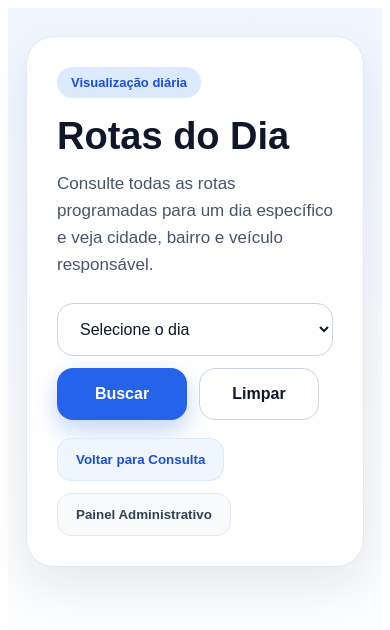
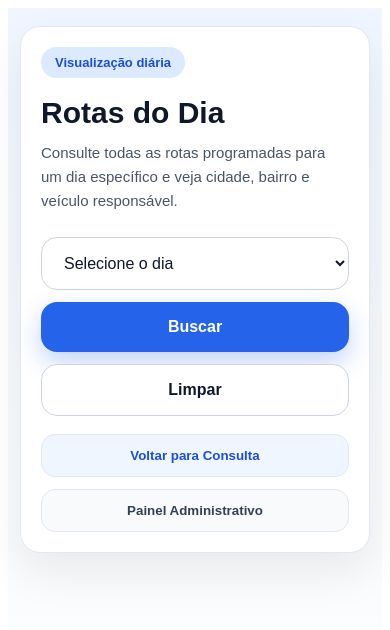
Before and after one commit to projetosdigs-web/rotas-web, a React (Vite) app: page /rotas-dia in a window 390 px wide. Shown: the top 630 px of the page. Built offline with nearby package versions, Linux system fonts and the light colour scheme.

Commit message:
mobile first rotas do dia

```diff
--- a/src/pages/RotasDia.jsx
+++ b/src/pages/RotasDia.jsx
@@ -1,4 +1,4 @@
-import { useState } from "react";
+import { useState, useEffect } from "react";
 import { api } from "../services/api";
 
 function traduzirDia(valor) {
@@ -48,6 +48,17 @@ export default function RotasDia() {
   const [rotas, setRotas] = useState([]);
   const [loading, setLoading] = useState(false);
   const [buscou, setBuscou] = useState(false);
+  const [isMobile, setIsMobile] = useState(false);
+
+  useEffect(() => {
+    function handleResize() {
+      setIsMobile(window.innerWidth <= 768);
+    }
+
+    handleResize();
+    window.addEventListener("resize", handleResize);
+    return () => window.removeEventListener("resize", handleResize);
+  }, []);
 
   async function buscarRotas() {
     if (weekday === "") {
@@ -82,7 +93,7 @@ export default function RotasDia() {
         minHeight: "100vh",
         background:
           "linear-gradient(180deg, #eff6ff 0%, #f8fafc 45%, #ffffff 100%)",
-        padding: "28px 18px 48px",
+        padding: isMobile ? "18px 12px 36px" : "28px 18px 48px",
         fontFamily: "Arial, sans-serif",
       }}
     >
@@ -90,8 +101,8 @@ export default function RotasDia() {
         <div
           style={{
             background: "#ffffff",
-            borderRadius: 28,
-            padding: 30,
+            borderRadius: isMobile ? 20 : 28,
+            padding: isMobile ? 20 : 30,
             boxShadow: "0 18px 45px rgba(15,23,42,0.08)",
             border: "1px solid #e2e8f0",
             marginBottom: 24,
@@ -115,7 +126,7 @@ export default function RotasDia() {
           <h1
             style={{
               margin: 0,
-              fontSize: 38,
+              fontSize: isMobile ? 30 : 38,
               lineHeight: 1.1,
               color: "#0f172a",
             }}
@@ -127,7 +138,7 @@ export default function RotasDia() {
             style={{
               marginTop: 12,
               color: "#475569",
-              fontSize: 17,
+              fontSize: isMobile ? 15 : 17,
               lineHeight: 1.6,
               maxWidth: 760,
             }}
@@ -139,6 +150,7 @@ export default function RotasDia() {
           <div
             style={{
               display: "flex",
+              flexDirection: isMobile ? "column" : "row",
               gap: 12,
               flexWrap: "wrap",
               marginTop: 24,
@@ -149,13 +161,15 @@ export default function RotasDia() {
               onChange={(e) => setWeekday(e.target.value)}
               style={{
                 flex: 1,
-                minWidth: 260,
+                minWidth: isMobile ? "100%" : 260,
+                width: isMobile ? "100%" : "auto",
                 padding: "16px 18px",
                 borderRadius: 16,
                 border: "1px solid #cbd5e1",
                 fontSize: 16,
                 background: "#fff",
                 color: "#0f172a",
+                boxSizing: "border-box",
               }}
             >
               <option value="">Selecione o dia</option>
@@ -179,7 +193,8 @@ export default function RotasDia() {
                 fontSize: 16,
                 fontWeight: "bold",
                 cursor: "pointer",
-                minWidth: 130,
+                minWidth: isMobile ? "100%" : 130,
+                width: isMobile ? "100%" : "auto",
                 boxShadow: "0 10px 24px rgba(37,99,235,0.28)",
               }}
             >
@@ -197,7 +212,8 @@ export default function RotasDia() {
                 fontSize: 16,
                 fontWeight: "bold",
                 cursor: "pointer",
-                minWidth: 120,
+                minWidth: isMobile ? "100%" : 120,
+                width: isMobile ? "100%" : "auto",
               }}
             >
               Limpar
@@ -207,14 +223,16 @@ export default function RotasDia() {
           <div
             style={{
               display: "flex",
+              flexDirection: isMobile ? "column" : "row",
               gap: 12,
               flexWrap: "wrap",
               marginTop: 18,
             }}
           >
-            <a href="/consulta" style={{ textDecoration: "none" }}>
+            <a href="/consulta" style={{ textDecoration: "none", width: isMobile ? "100%" : "auto" }}>
               <button
                 style={{
+                  width: isMobile ? "100%" : "auto",
                   padding: "13px 18px",
                   borderRadius: 14,
                   border: "1px solid #dbeafe",
@@ -228,9 +246,10 @@ export default function RotasDia() {
               </button>
             </a>
 
-            <a href="/dashboard" style={{ textDecoration: "none" }}>
+            <a href="/dashboard" style={{ textDecoration: "none", width: isMobile ? "100%" : "auto" }}>
               <button
                 style={{
+                  width: isMobile ? "100%" : "auto",
                   padding: "13px 18px",
                   borderRadius: 14,
                   border: "1px solid #e2e8f0",
@@ -282,7 +301,9 @@ export default function RotasDia() {
           <div
             style={{
               display: "grid",
-              gridTemplateColumns: "repeat(auto-fit, minmax(300px, 1fr))",
+              gridTemplateColumns: isMobile
+                ? "1fr"
+                : "repeat(auto-fit, minmax(300px, 1fr))",
               gap: 18,
             }}
           >
@@ -292,7 +313,7 @@ export default function RotasDia() {
                 style={{
                   background: "#ffffff",
                   borderRadius: 22,
-                  padding: 22,
+                  padding: isMobile ? 18 : 22,
                   boxShadow: "0 10px 30px rgba(15,23,42,0.08)",
                   border: "1px solid #e2e8f0",
                   position: "relative",
@@ -313,7 +334,8 @@ export default function RotasDia() {
                 <div
                   style={{
                     display: "flex",
-                    alignItems: "start",
+                    flexDirection: isMobile ? "column" : "row",
+                    alignItems: isMobile ? "flex-start" : "start",
                     justifyContent: "space-between",
                     gap: 12,
                     marginTop: 8,
@@ -336,7 +358,7 @@ export default function RotasDia() {
 
                     <div
                       style={{
-                        fontSize: 28,
+                        fontSize: isMobile ? 24 : 28,
                         fontWeight: "bold",
                         color: "#0f172a",
                         lineHeight: 1,
@@ -397,7 +419,7 @@ export default function RotasDia() {
                   <div
                     style={{
                       display: "grid",
-                      gridTemplateColumns: "1fr 1fr",
+                      gridTemplateColumns: isMobile ? "1fr" : "1fr 1fr",
                       gap: 12,
                     }}
                   >
```
